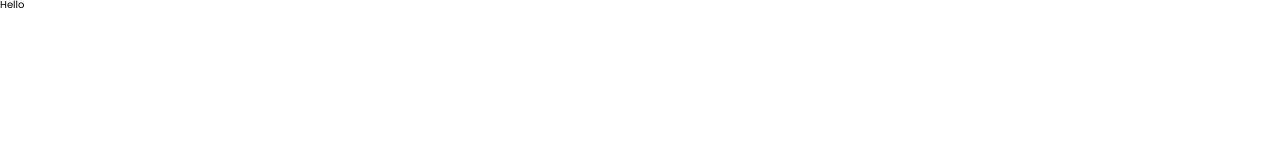
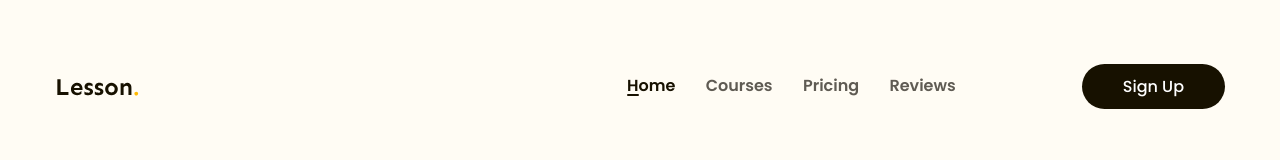
Before and after one commit to namloga/Project-2, a plain HTML site: page index.html in a window 1280 px wide. Drawn offline with Linux system fonts and the light colour scheme.

Commit message:
navigation

```diff
--- a/assets/css/style.css
+++ b/assets/css/style.css
@@ -11,3 +11,73 @@ html {
   font-size: 62.5%;
   font-family: "Poppins";
 }
+
+.btn {
+  color: #fff;
+  text-decoration: none;
+  font-size: 1.6rem;
+  font-weight: 500;
+  background-color: #171100;
+  padding: 11px 41px;
+  border-radius: 25px;
+}
+
+.btn:hover {
+  opacity: 0.8;
+}
+
+/* Header */
+
+.header {
+  height: 100vh;
+  background-color: #fffcf4;
+  padding: 35px 0;
+}
+
+.content {
+  width: 1170px;
+  height: 50px;
+  margin: 35px auto 0;
+}
+
+.header .navigation {
+  display: flex;
+  justify-content: space-between;
+  align-items: center;
+}
+
+.header .navigation .nav {
+  display: flex;
+  justify-content: space-around;
+  width: 359px;
+  margin-left: auto;
+  margin-right: 111px;
+}
+
+.header .content .navigation .nav a {
+  color: #5f5b53;
+  text-decoration: none;
+  font-size: 1.6rem;
+  font-weight: 600;
+}
+
+.header .content .navigation .nav li:first-child a {
+  color: #171100;
+}
+
+/* .header .content .navigation .nav li:first-child a::before {
+  content: "";
+  display: inline-block;
+  width: 12px;
+  height: 2;
+  border-radius: 1px;
+  background-color: #171100;
+} */
+
+.header .content .navigation .nav span {
+  display: block;
+  width: 12px;
+  height: 2px;
+  border-radius: 1px;
+  background-color: #171100;
+}
--- a/index.html
+++ b/index.html
@@ -12,6 +12,25 @@
     <title>Project 2</title>
   </head>
   <body>
-    <h1>Hello</h1>
+    <!-- Header -->
+    <header class="header">
+      <div class="content">
+        <nav class="navigation">
+          <img src="./assets/img/Logo.svg" alt="Lesson." class="logo" />
+          <ul class="nav">
+            <li>
+              <a href="#!"
+                >Home
+                <span></span>
+              </a>
+            </li>
+            <li><a href="#!">Courses</a></li>
+            <li><a href="#!">Pricing</a></li>
+            <li><a href="#!">Reviews</a></li>
+          </ul>
+          <div class="actions"><a href="#!" class="btn">Sign Up</a></div>
+        </nav>
+      </div>
+    </header>
   </body>
 </html>
```
Also changed, not shown: assets/img/Logo.svg (added).
